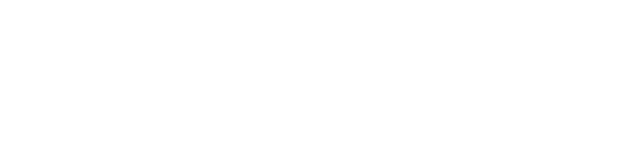
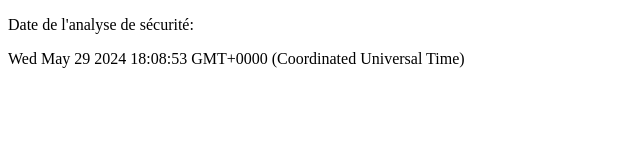
Before and after one commit to Jonathan-Rivest/TP_SecuriteInformatique, a plain HTML site: page index.html in a window 1280 px wide. Shown: the whole page, without its empty margins (0-640 px from the left). Drawn offline with Linux system fonts and the light colour scheme.

Commit message:
Ajout de focntion date

```diff
--- a/index.html
+++ b/index.html
@@ -5,6 +5,8 @@
         <title>Web App Pen Test</title>
     </head>
 <body>
+    <p>Date de l'analyse de sécurité: </p>
+    <p id="dateActuelle"></p>
     <script>
         let text = ""
   let i = 1;
@@ -14,6 +16,8 @@
       i++;
       }
     while (i <10);
+    const date = new Date();
+    document.getElementById("dateActuelle").innerHTML = date;
     </script>
 </body>
 </html>
```
